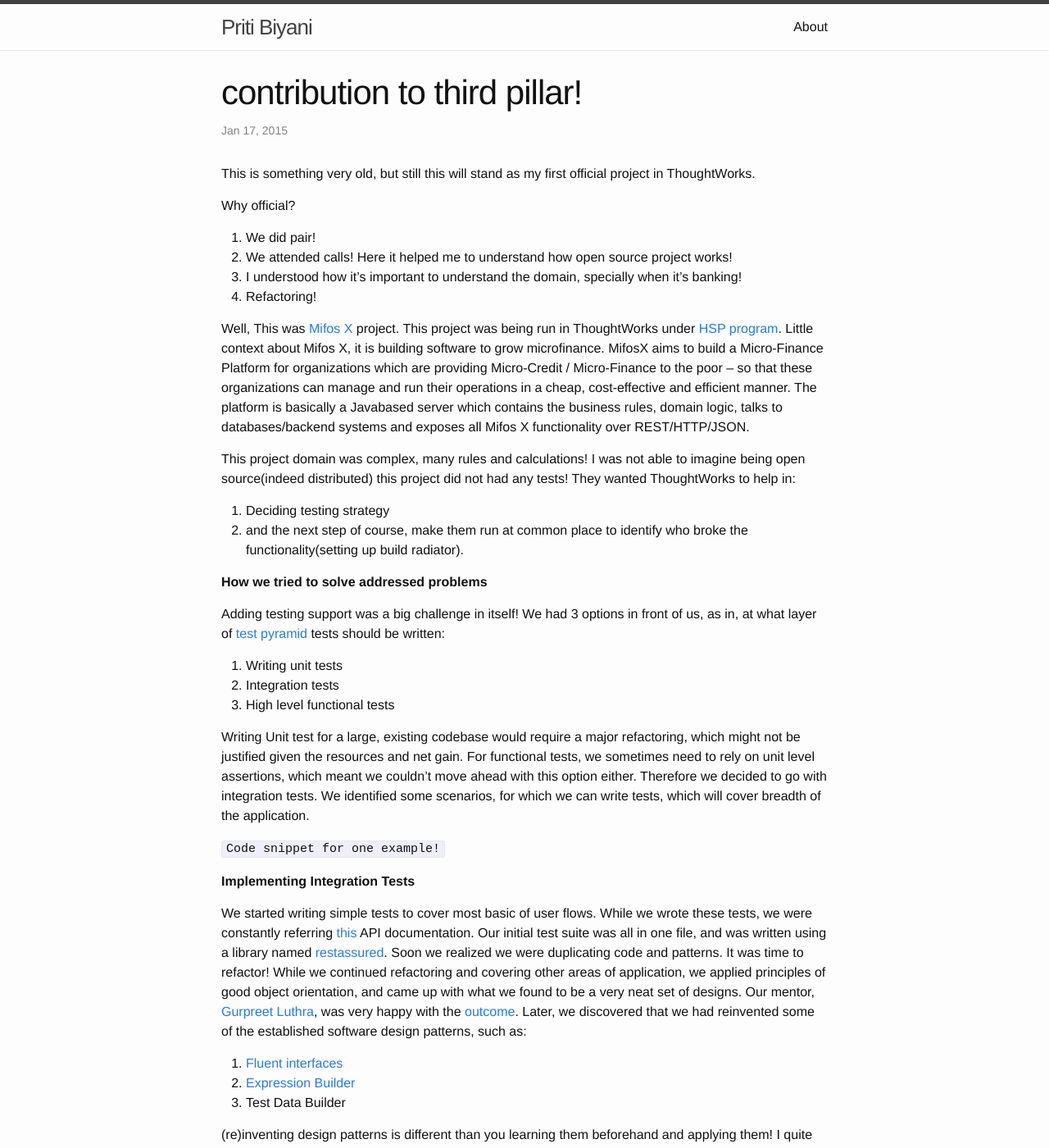
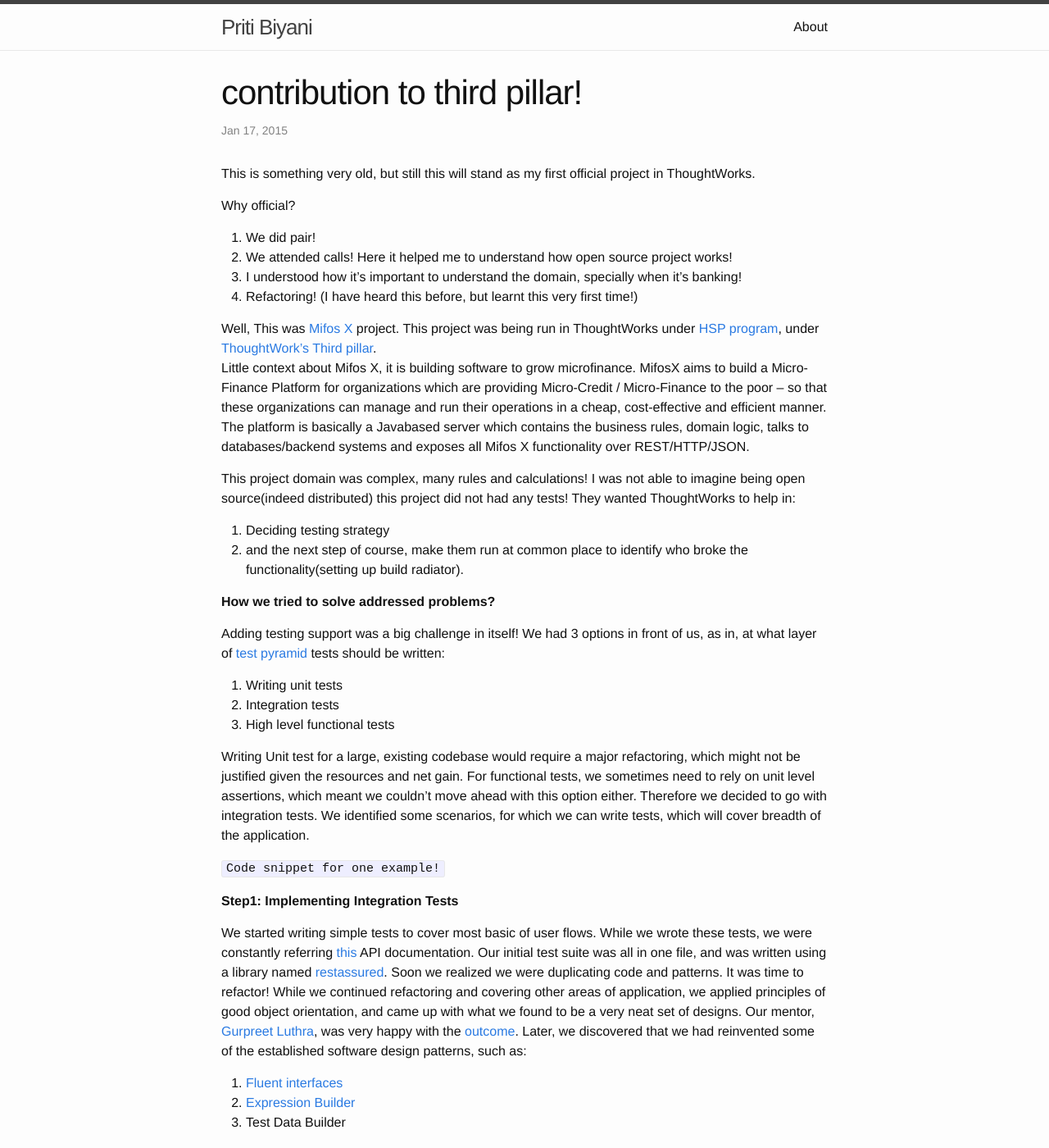
Before and after one commit to pritibiyani/pritibiyani.github.io, a Jekyll site: the page built from _posts/2015-01-17-contribution-to-third-pillar.markdown, in a window 1280 px wide and 1400 px high. Shown: the whole window at 82% size. Built offline with Jekyll 4.4.1, drawn with Linux system fonts in a browser that asks for light colours; comment, search, counter and statistics services are not loaded; some of the changed text lies outside the part shown.

Commit message:
Updating existing post + Adding new post, still unpublished

```diff
--- a/_posts/2015-01-17-contribution-to-third-pillar.markdown
+++ b/_posts/2015-01-17-contribution-to-third-pillar.markdown
@@ -13,9 +13,10 @@ Why official?
 1. We did pair!
 2. We attended calls! Here it helped me to understand how open source project works!
 3. I understood how it's important to understand the domain, specially when it's banking!
-4. Refactoring!
+4. Refactoring! (I have heard this before, but learnt this very first time!)
 
-Well, This was [Mifos X](http://www.openmf.org/) project. This project was being run in ThoughtWorks under [HSP program]( http://www.thoughtworks.com/insights/blog/humanitarian-software-program).
+Well, This was [Mifos X](http://www.openmf.org/) project. This project was being run in ThoughtWorks under [HSP program]( http://www.thoughtworks.com/insights/blog/humanitarian-software-program),
+under [ThoughtWork's Third pillar](http://www.martinfowler.com/bliki/ThreePillars.html).<br/>
 Little context about Mifos X, it is building software to grow microfinance. MifosX aims to build a Micro-Finance Platform for organizations which are providing Micro-Credit / Micro-Finance to the poor -- so that these organizations can manage and run their operations in a cheap, cost-effective and efficient manner.
 The platform is basically a Javabased server which contains the business rules, domain logic, talks to databases/backend systems and exposes all Mifos X functionality over REST/HTTP/JSON.
 
@@ -24,7 +25,7 @@ This project domain was complex, many rules and calculations! I was not able to
  1. Deciding testing strategy
  2. and the next step of course, make them run at common place to identify who broke the functionality(setting up build radiator).
 
-**How we tried to solve addressed problems**
+**How we tried to solve addressed problems?**
 
 Adding testing support was a big challenge in itself! We had 3 options in front of us, as in, at what layer of [test pyramid](http://martinfowler.com/bliki/TestPyramid.html) tests should be written:
 
@@ -38,7 +39,7 @@ Therefore we decided to go with integration tests. We identified some scenarios,
 
 `Code snippet for one example!`
 
-**Implementing Integration Tests**
+**Step1: Implementing Integration Tests**
 
 We started writing simple tests to cover most basic of user flows. While we wrote these tests, we were constantly referring [this](https://demo.openmf.org/api-docs/apiLive.htm) API documentation. Our initial test suite was all in one file, and was written using a library named [restassured](https://github.com/jayway/restassured). Soon we realized we were duplicating code and patterns. It was time to refactor! While we continued refactoring and covering other areas of application, we applied principles of good object orientation, and came up with what we found to be a very neat set of designs. Our mentor, [Gurpreet Luthra](https://www.linkedin.com/in/gurpreetluthra), was very happy with the [outcome](https://github.com/openMF/mifosx/tree/develop/mifosng-provider/src/integrationTest/java/org/mifosplatform/integrationtests). Later, we discovered that we had reinvented some of the established software design patterns, such as:
 
```
Also changed, not shown: other parts of _posts/2015-01-17-contribution-to-third-pillar.markdown (+3 -3 lines), _posts/2015-05-11-temp.markdown (deleted, +0 -59 lines), _posts/2015-05-11_teaching_is_an_adventurous_ride.markdown (added, +64 -0 lines), assets/o3.png (added).
